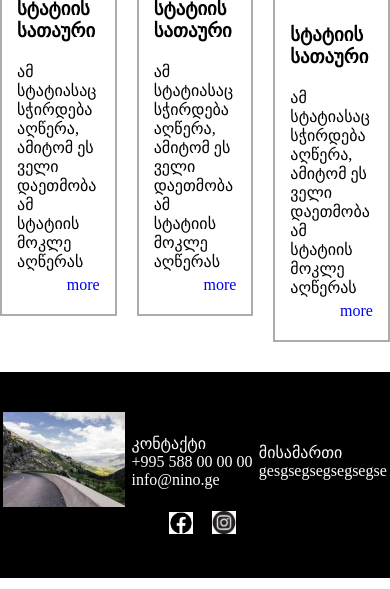
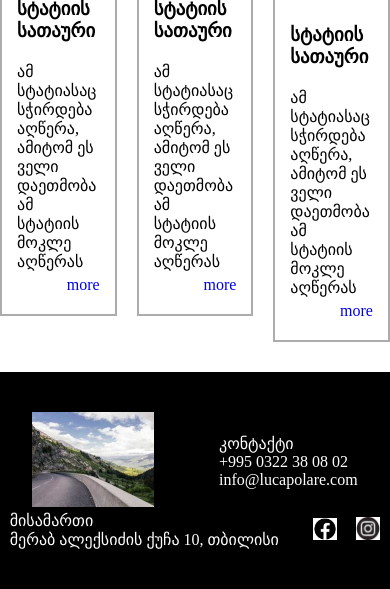
Before and after one commit to niniast/lesson4, a plain HTML site: page index.html in a window 390 px wide. Shown: the part 875-1464 px from the top of the page. Drawn offline with Linux system fonts and the light colour scheme.

Commit message:
change addres and phone number
add adress and phone number

```diff
--- a/index.html
+++ b/index.html
@@ -123,15 +123,15 @@
 					<p>
 						კონტაქტი
 					</p>
-					<a href="tel:+995111111">+995 588 00 00 00</a>
+					<a href="tel:+995111111">+995 0322 38 08 02</a>
 					<br />
-					<a href="mailto:someone@gmail.com">info@nino.ge</a>
+					<a href="mailto:someone@gmail.com">info@lucapolare.com</a>
 				</div>
 				<div class="footer_address">
 					<p>
 						მისამართი
 					</p>
-					<a href="#">gesgsegsegsegsegse</a>
+					<a href="#">მერაბ ალექსიძის ქუჩა 10, თბილისი</a>
 				</div>
 				<div class="footer_icon">
 					<ul>
```
